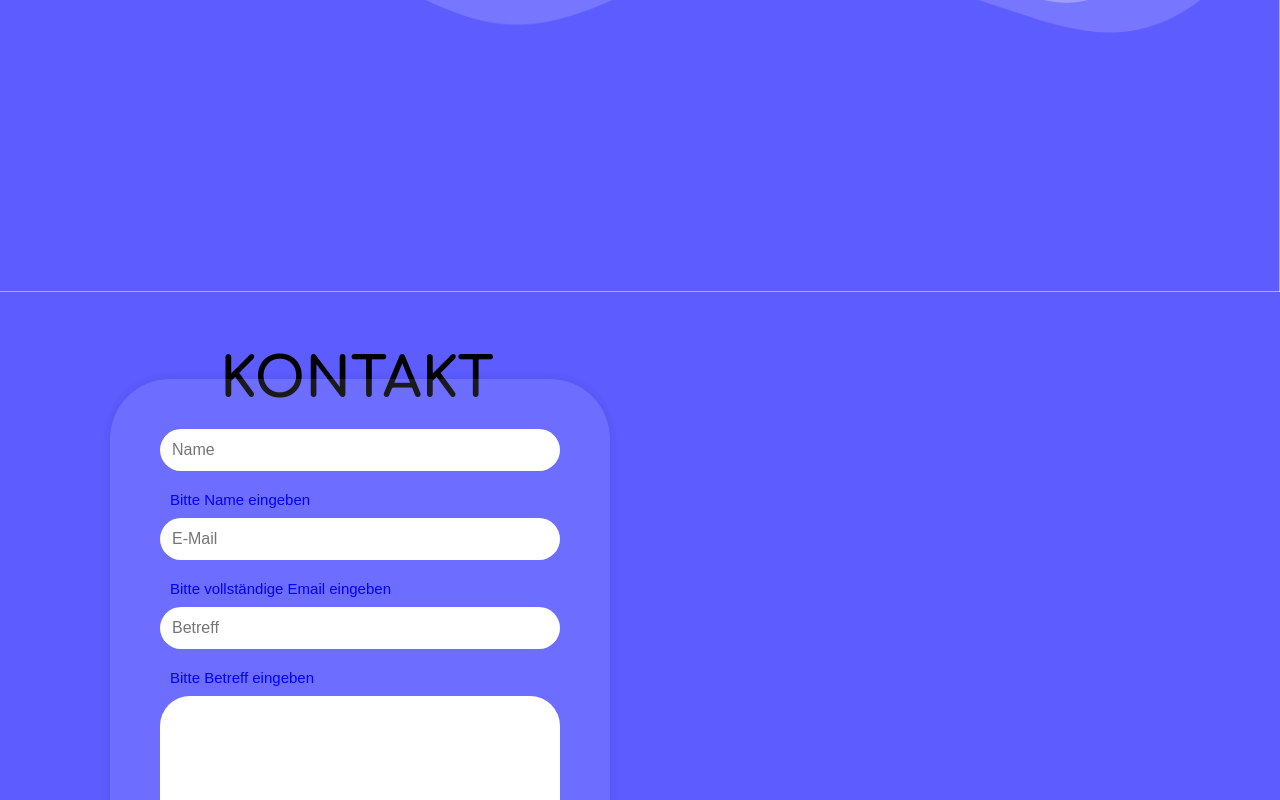
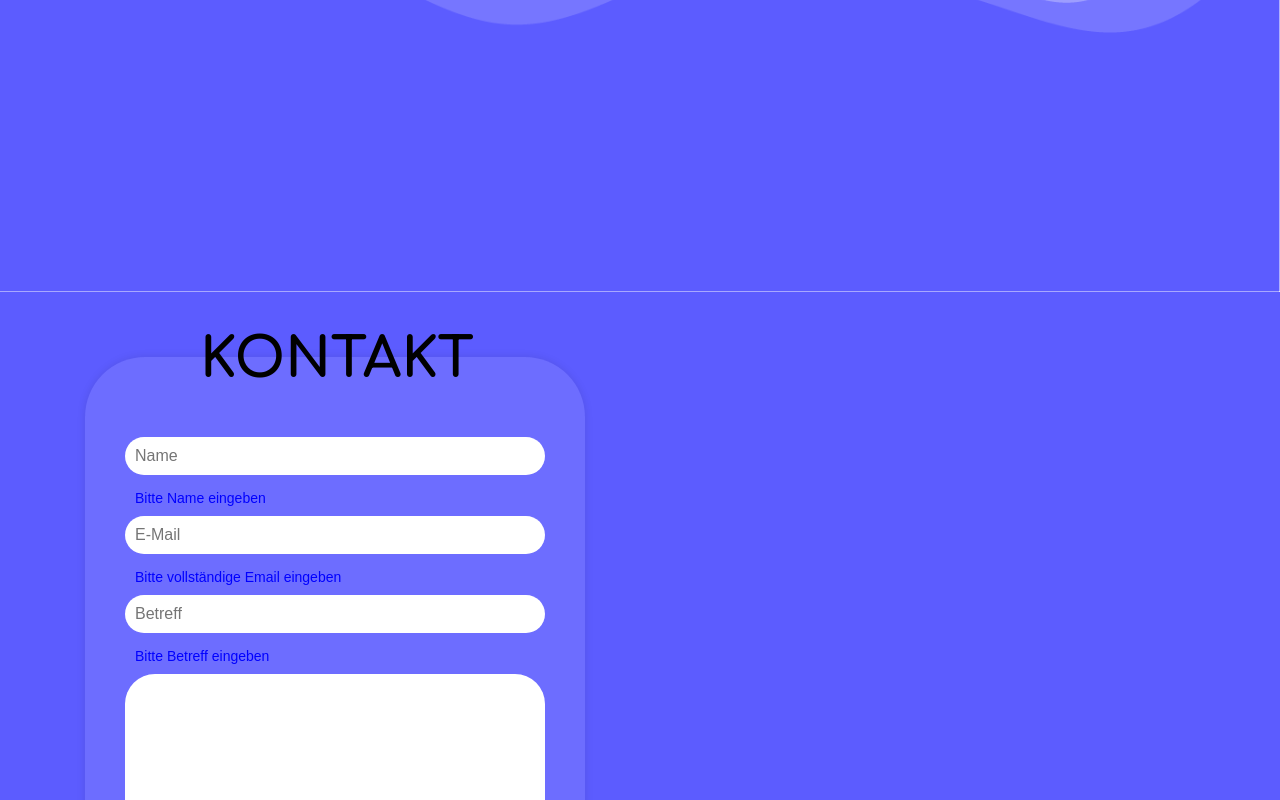
Before and after one commit to tommyb96/modern-mind-recruitment, a React (Create React App) app: page / in a window 1280 px wide. Shown: the part 11200-12000 px from the top of the page. Built offline with nearby package versions, Linux system fonts and the light colour scheme.

Commit message:
make form responsive

```diff
--- a/src/components/Kontakt.js
+++ b/src/components/Kontakt.js
@@ -65,8 +65,8 @@ const Kontakt = () => {
     <>
       <Waves src={waves} alt="waves"></Waves>
       <StyledContainer id="kontakt">
-        <Heading>
-          KONTAKT
+        <Wrapper>
+          <Heading>KONTAKT </Heading>
           <FormContainer ref={form} onSubmit={sendEmail}>
             <input
               onChange={(e) => setName(e.target.value)}
@@ -119,7 +119,7 @@ const Kontakt = () => {
               Nachricht senden
             </StyledButton>
           </FormContainer>
-        </Heading>
+        </Wrapper>
       </StyledContainer>
       {showSuccessMessage && (
         <SuccessMessageContainer>
@@ -143,17 +143,21 @@ const StyledContainer = styled.div`
   overflow: hidden;
 `;
 
-const Heading = styled.h1`
+const Wrapper = styled.div`
+  display: flex;
   position: relative;
-  font-family: Comfortaa;
-  font-size: 55px;
-  padding: 20px;
   margin-left: 200px;
 
   @media (max-width: 1000px) {
     align-self: center;
-    margin-left: 0;
+    margin: 0;
   }
+`;
+
+const Heading = styled.h1`
+  font-family: Comfortaa;
+  font-size: 55px;
+  z-index: 100;
 
   @media (max-width: 480px) {
     font-size: 39px;
@@ -162,21 +166,21 @@ const Heading = styled.h1`
 
 const FormContainer = styled.form`
   position: absolute;
-  top: 50px;
-  left: -90px;
+  top: 65px;
+  left: -115px;
   display: flex;
   flex-direction: column;
   width: 500px;
   margin: auto;
-  padding: 50px;
+  padding: 80px 40px 30px 40px;
   background-color: rgb(255, 255, 255, 0.1);
   border-radius: 60px;
   box-shadow: 0px 0px 8px rgba(0, 0, 0, 0.1);
 
   input,
   textarea {
-    padding: 12px;
-    margin-bottom: 20px;
+    padding: 10px;
+    margin-bottom: 15px;
     border: none;
     border-radius: 30px;
     font-size: 16px;
@@ -184,31 +188,30 @@ const FormContainer = styled.form`
     align-self: center;
   }
 
-  input[type="submit"] {
-    background-color: #4caf50;
-    color: white;
-    cursor: pointer;
-    transition: all 0.3s ease-in-out;
-  }
-
-  @media (max-width: 1000px) {
+  @media (max-width: 550px) {
     width: 400px;
-    left: -50px;
+    left: -65px;
   }
   @media (max-width: 480px) {
     width: 335px;
-    left: -50px;
+    left: -70px;
     top: 40px;
+    padding: 50px 30px 20px 30px;
+
+    input,
+    textarea {
+      padding: 8px;
+    }
   }
 `;
 
 const StyledButton = styled.button`
-  padding: 15px;
+  padding: 10px;
   align-self: center;
   border: none;
   border-radius: 30px;
-  font-size: 20px;
-  width: 70%;
+  font-size: 18px;
+  width: 60%;
   background-color: rgb(0, 0, 255);
   color: white;
 
@@ -254,7 +257,7 @@ const SuccessMessage = styled.div`
 const ErrorMessage = styled.label`
   color: rgb(0, 0, 255);
   margin: 0 0 10px 10px;
-  font-size: 15px;
+  font-size: 14px;
   font-family: Arial, Helvetica, sans-serif;
   font-weight: normal;
 `;
```
